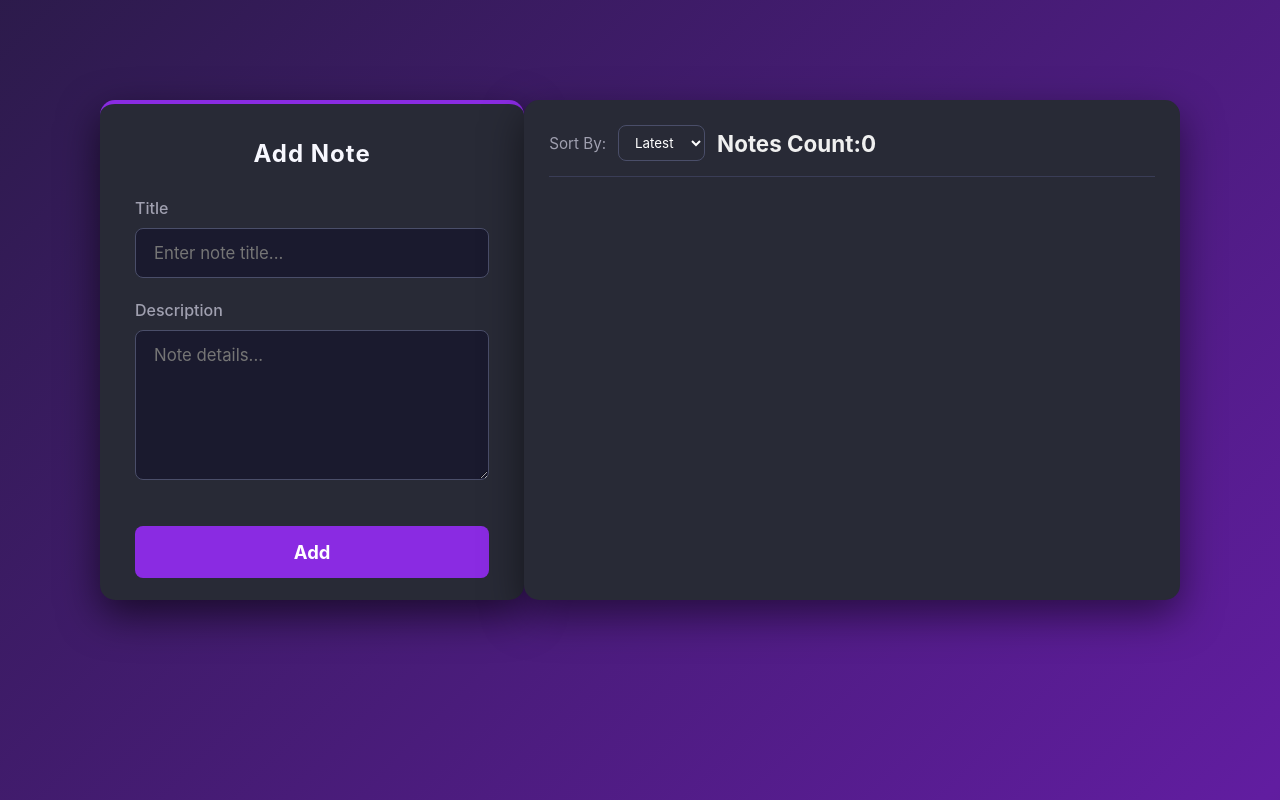
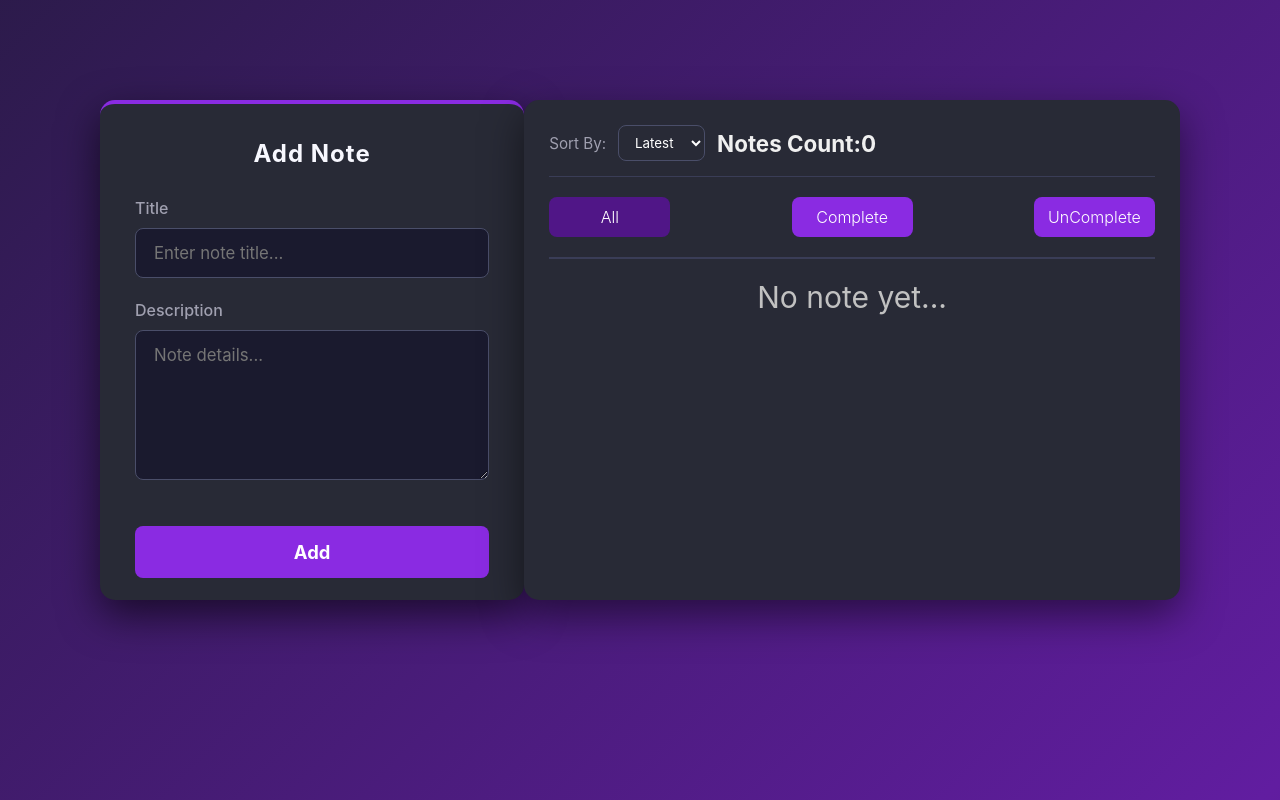
Before and after one commit to yasin-86/Note-app, a React (Vite) app: page / in a window 1280 px wide. Built offline with nearby package versions, Linux system fonts and the light colour scheme.

Commit message:
add tab component for filter notes

```diff
--- a/src/components/Addnote/Addnote.jsx
+++ b/src/components/Addnote/Addnote.jsx
@@ -14,8 +14,8 @@
       isfinished: false,
     };
 
-    if (title == "" || description == "") {
-      toast.error("Please write a text in title and description")
+    if (title == "") {
+      toast.error("Please write a text for title")
     } else {
       setNotes((prevnote) => [...prevnote, info]);
 
--- /dev/null
+++ b/src/components/Button/Button.css
@@ -0,0 +1,15 @@
+button{
+    width: 20%;
+  padding: 10px;
+  background-color: #8a2be2;
+  color: white;
+  border: none;
+  border-radius: 8px;
+  font-size: 1rem;
+  font-weight: 300;
+  cursor: pointer;
+  transition: background-color 0.3s, transform 0.1s, box-shadow 0.3s;
+}
+.active{
+  background-color: #501687;
+}
--- /dev/null
+++ b/src/components/Button/Button.jsx
@@ -0,0 +1,10 @@
+import "./Button.css";
+function Button({text ,onClick ,isactive}) {
+
+    return(
+        <button onClick={onClick} className={isactive? "active" : null}>
+            {text}
+        </button>
+    )
+}
+export default Button;
--- /dev/null
+++ b/src/components/Filternotes/Filternotes.css
@@ -0,0 +1,5 @@
+.Filter{
+    width: 100%;
+    display: flex;
+    justify-content: space-between;
+}
--- /dev/null
+++ b/src/components/Filternotes/Filternotes.jsx
@@ -0,0 +1,30 @@
+import { useState } from "react";
+import Button from "../Button/Button";
+import "./Filternotes.css";
+
+const data =[
+        {title: "All" , id: 1 },
+        {title: "Complete" , id: 2 },
+        {title: "UnComplete" , id: 3 },
+    ]
+function Filternotes() {
+
+    const [active,setActive] = useState(1)
+    const handleactive=(id)=>{
+        setActive(id)
+    }
+    return(
+    <div className="Filter">
+        {data.map((item)=>(
+        <Button
+        key={item.id}
+        text={item.title}
+        isactive={item.id == active ? true : false}
+        onClick={()=> handleactive(item.id)}
+        />
+        ))}
+
+    </div>
+    )
+}
+export default Filternotes;
--- a/src/components/Noteitem/Noteitem.css
+++ b/src/components/Noteitem/Noteitem.css
@@ -47,12 +47,12 @@
 }
 
 .delete-button,
+.check-button,
 .edit-button {
   background: none;
   border: none;
   cursor: pointer;
   padding: 10px;
-  margin-left: 10px;
   border-radius: 50%;
   transition: all 0.2s ease;
 }
--- a/src/components/Noteslist/Noteslist.css
+++ b/src/components/Noteslist/Noteslist.css
@@ -17,12 +17,20 @@
 .div::-webkit-scrollbar-track {
   background: #282a36;
 }
-
+.text{
+  color: #c1c1c1;
+  font-size: 30px;
+  text-align: center;
+  font-weight: 400;
+}
 .div{
   overflow: scroll;
   overflow-x: hidden;
   width: 100%;
-  height: 89%;
+  height: 76%;
+}
+.hr{
+  border: 1px solid #3A3D57;
 }
 
 .notes-header {
--- a/src/components/Noteslist/Noteslist.jsx
+++ b/src/components/Noteslist/Noteslist.jsx
@@ -1,3 +1,4 @@
+import Filternotes from "../Filternotes/Filternotes";
 import Noteitem from "../Noteitem/Noteitem";
 import "./Noteslist.css";
 
@@ -14,17 +15,23 @@
           <h1>Notes Count:{notes.length}</h1>
         </div>
       </header>
-
+      <div className="Filter">
+        <Filternotes/>
+      </div>
+      <br />
+      <hr className="hr"/>
       <div className="div">
-        {notes.map((note) => (
+        <br />
+        {notes.length ? notes.map((note) => (
           <Noteitem
             key={note.id}
             note={note}
             setNotes={setNotes}
             notes={notes}
           />
-        ))}
+        )) : <p className="text">No note yet...</p>}
       </div>
+
     </section>
   );
 }
```
